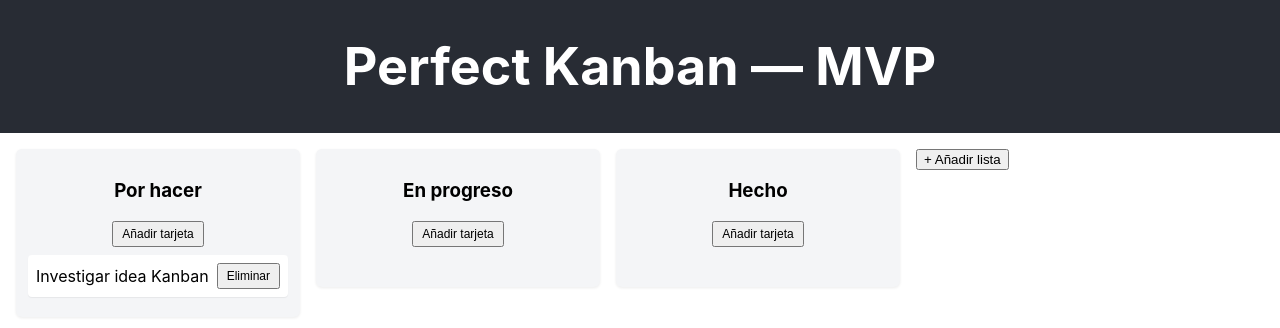
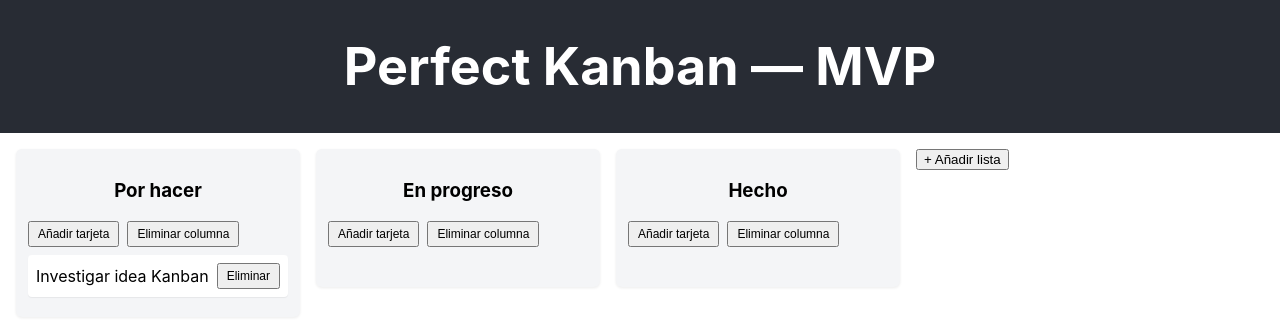
Before and after one commit to juanrdzbaeza/PerfectKanban, a React (Create React App) app: page / in a window 1280 px wide. Shown: the top 328 px of the page. Built offline with nearby package versions, Linux system fonts and the light colour scheme.

Commit message:
feat: Habilitar edición de título de columna e integración de eliminación

```diff
--- a/src/components/Column.js
+++ b/src/components/Column.js
@@ -1,22 +1,41 @@
-import React from 'react';
+// Edit: permitir inline edit del título y delegar eliminación al padre mediante onRequestDeleteList
+import React, { useState } from 'react';
 import { Droppable } from '@hello-pangea/dnd';
 import Card from './Card';
 
-function Column({ list, dispatch }) {
+function Column({ list, dispatch, onOpenCard, onRequestDeleteList, onRequestDeleteCard }) {
+  const [editing, setEditing] = useState(false);
+  const [title, setTitle] = useState(list.title);
+
   const addCard = () => {
     dispatch({ type: 'ADD_CARD', payload: { listId: list.id, card: { title: 'Nueva tarjeta' } } });
   };
 
+  const startEdit = () => setEditing(true);
+  const saveEdit = () => {
+    const newTitle = (title || '').trim() || 'Sin título';
+    if (newTitle !== list.title) dispatch({ type: 'RENAME_LIST', payload: { listId: list.id, title: newTitle } });
+    setEditing(false);
+  };
+
   return (
     <div className="column">
-      <h3>{list.title}</h3>
-      <button className="small" onClick={addCard}>Añadir tarjeta</button>
+      {editing ? (
+        <input autoFocus value={title} onChange={(e) => setTitle(e.target.value)} onBlur={saveEdit} onKeyDown={(e) => { if (e.key === 'Enter') saveEdit(); if (e.key === 'Escape') { setTitle(list.title); setEditing(false); } }} />
+      ) : (
+        <h3 onDoubleClick={startEdit}>{list.title}</h3>
+      )}
+
+      <div style={{ display: 'flex', gap: 8, marginBottom: 8 }}>
+        <button className="small" onClick={addCard}>Añadir tarjeta</button>
+        <button className="small" onClick={() => onRequestDeleteList && onRequestDeleteList(list.id)}>Eliminar columna</button>
+      </div>
 
       <Droppable droppableId={list.id}>
         {(provided) => (
           <div className="card-list" ref={provided.innerRef} {...provided.droppableProps}>
             {list.cards.map((card, index) => (
-              <Card key={card.id} card={card} index={index} listId={list.id} dispatch={dispatch} />
+              <Card key={card.id} card={card} index={index} listId={list.id} dispatch={dispatch} onOpenCard={onOpenCard} onRequestDeleteCard={onRequestDeleteCard} />
             ))}
             {provided.placeholder}
           </div>
```
